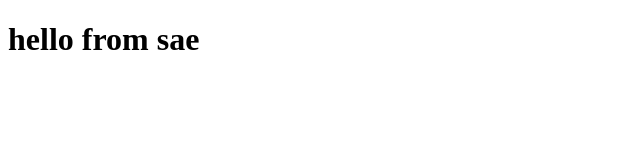
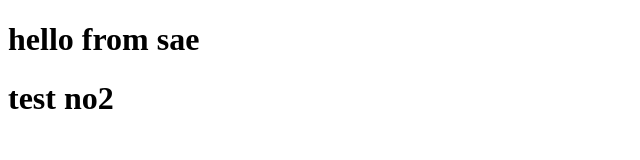
Before and after one commit to giorgoscl7/giorgosnewrepo, a plain HTML site: page index.html in a window 1280 px wide. Shown: the whole page, without its empty margins (0-640 px from the left). Drawn offline with Linux system fonts and the light colour scheme.

Commit message:
added test

```diff
--- a/index.html
+++ b/index.html
@@ -7,5 +7,6 @@
 </head>
 <body>
     <h1>hello from sae</h1>
+    <h1>test no2</h1>
 </body>
 </html>
```
